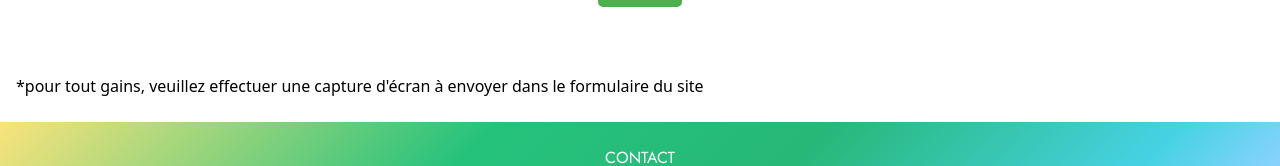
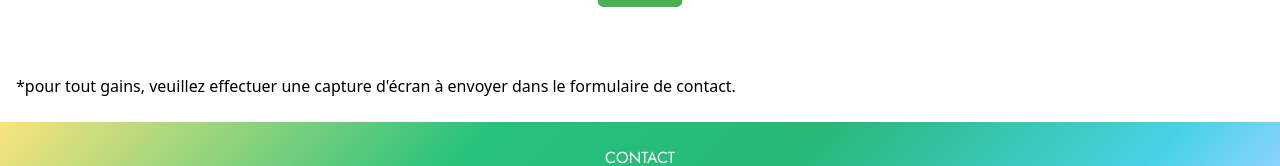
Before and after one commit to Imadecrypte/studeco_dev, a Vue app: page /roue in a window 1280 px wide. Shown: the part 571-737 px from the top of the page. Built offline with nearby package versions, Linux system fonts and the light colour scheme.

Commit message:
change roue.vue

```diff
--- a/src/pages/roue.vue
+++ b/src/pages/roue.vue
@@ -13,7 +13,7 @@
       <button @click="spinWheel" :disabled="spinning" class="spin-button">Jouer</button>
       <div v-if="prizeMessage" class="prize-message">{{ prizeMessage }}</div>
     </div>
-    <div class="m-4">*pour tout gains, veuillez effectuer une capture d'écran à envoyer dans le formulaire du site</div>
+    <div class="m-4">*pour tout gains, veuillez effectuer une capture d'écran à envoyer dans le formulaire de contact.</div>
   </template>
 
   <script>
```
